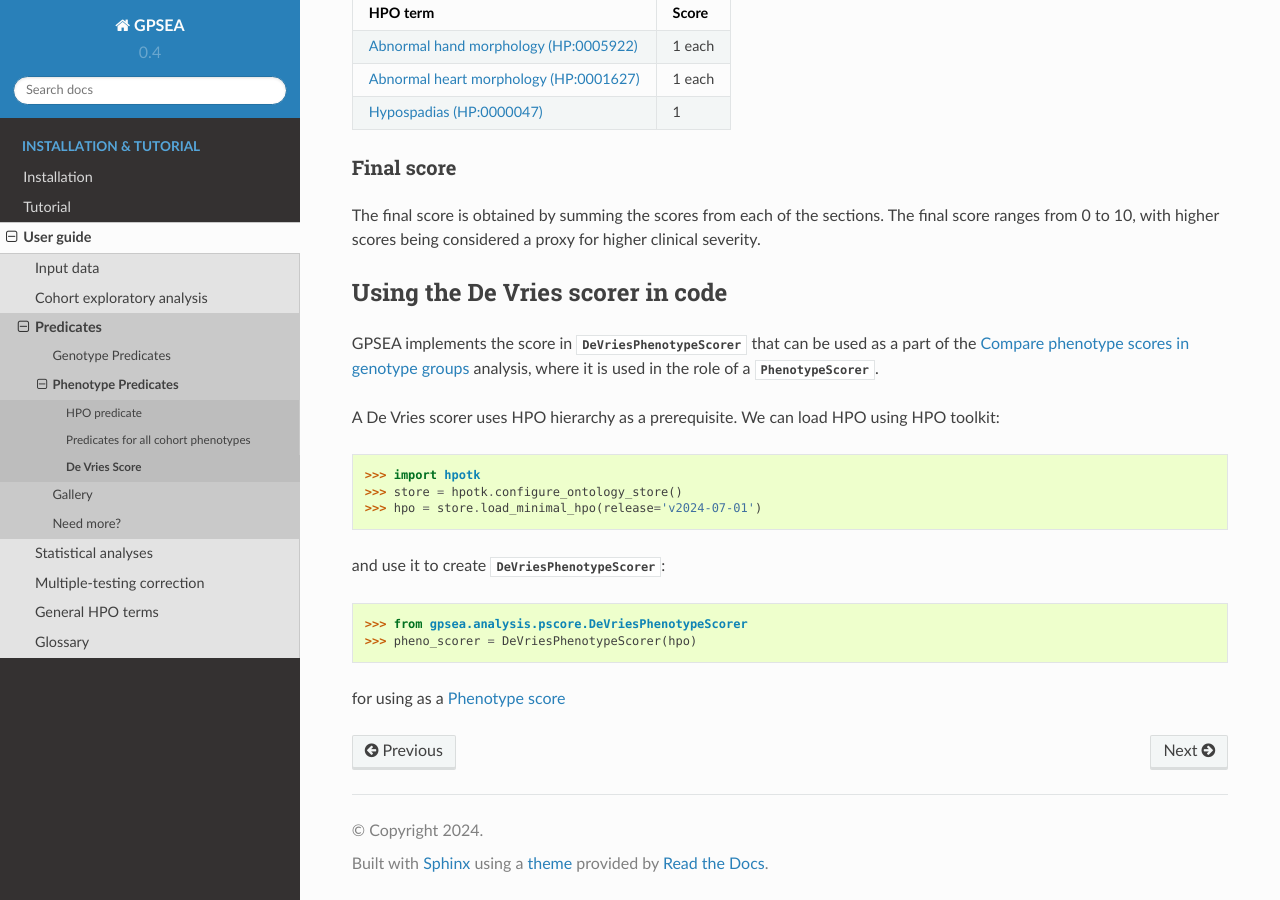
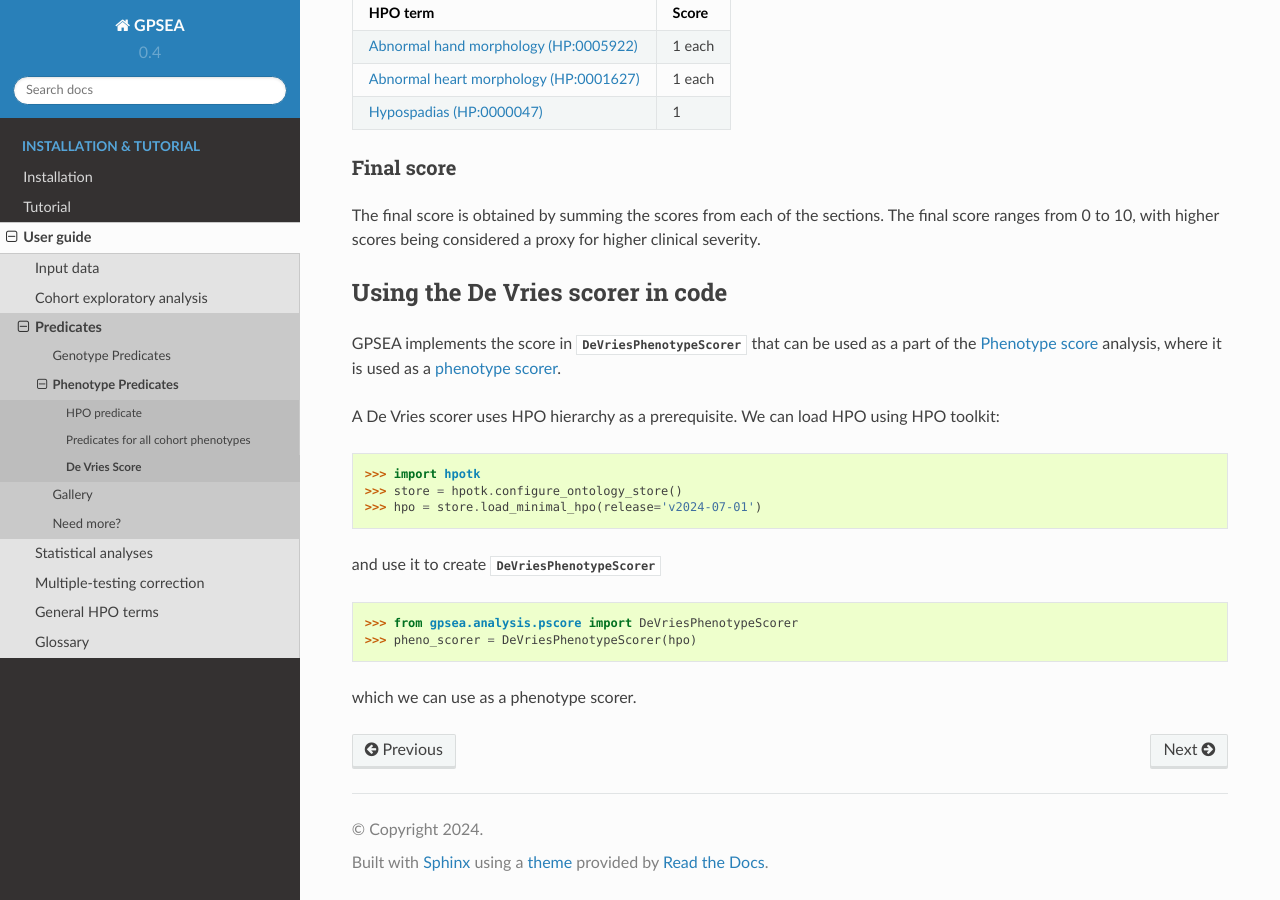
Before and after one commit to monarch-initiative/gpsea, a Sphinx documentation site: the page built from docs/user-guide/predicates/devries.rst, in a window 1280 px wide and 900 px high, scrolled down 2379 px. Built offline with Sphinx 7.4.7 and the Read the Docs theme 2.0.0, drawn with Linux system fonts in a browser that asks for light colours; pages that are not in the unit, such as notebooks, are missing from menus.

Commit message:
Fix the doc issue.

```diff
--- a/docs/user-guide/predicates/devries.rst
+++ b/docs/user-guide/predicates/devries.rst
@@ -158,8 +158,8 @@ Using the De Vries scorer in code
 *********************************
 
 GPSEA implements the score in :class:`~gpsea.analysis.pscore.DeVriesPhenotypeScorer` that can be used
-as a part of the :ref:`phenotype-score-stats` analysis, where it is used
-in the role of a :class:`~gpsea.analysis.pscore.PhenotypeScorer`.
+as a part of the :ref:`Phenotype score <phenotype-score-stats>` analysis, where it is used
+as a :ref:`phenotype scorer <phenotype-score>`.
 
 A De Vries scorer uses HPO hierarchy as a prerequisite.
 We can load HPO using HPO toolkit:
@@ -168,9 +168,9 @@ We can load HPO using HPO toolkit:
 >>> store = hpotk.configure_ontology_store()
 >>> hpo = store.load_minimal_hpo(release='v2024-07-01')
 
-and use it to create :class:`~gpsea.analysis.pscore.DeVriesPhenotypeScorer`:
+and use it to create :class:`~gpsea.analysis.pscore.DeVriesPhenotypeScorer`
 
->>> from gpsea.analysis.pscore.DeVriesPhenotypeScorer
+>>> from gpsea.analysis.pscore import DeVriesPhenotypeScorer
 >>> pheno_scorer = DeVriesPhenotypeScorer(hpo)
 
-for using as a :ref:`phenotype-score`
+which we can use as a phenotype scorer.
```
